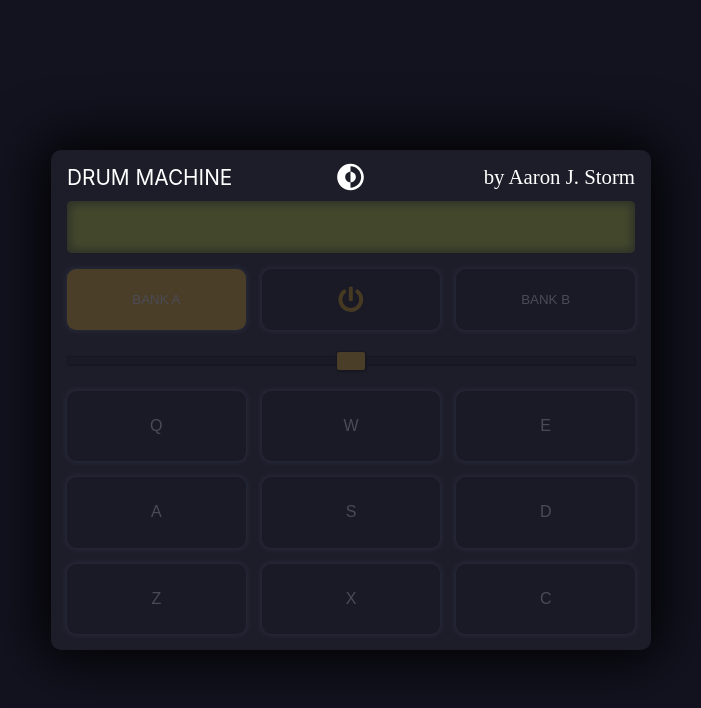
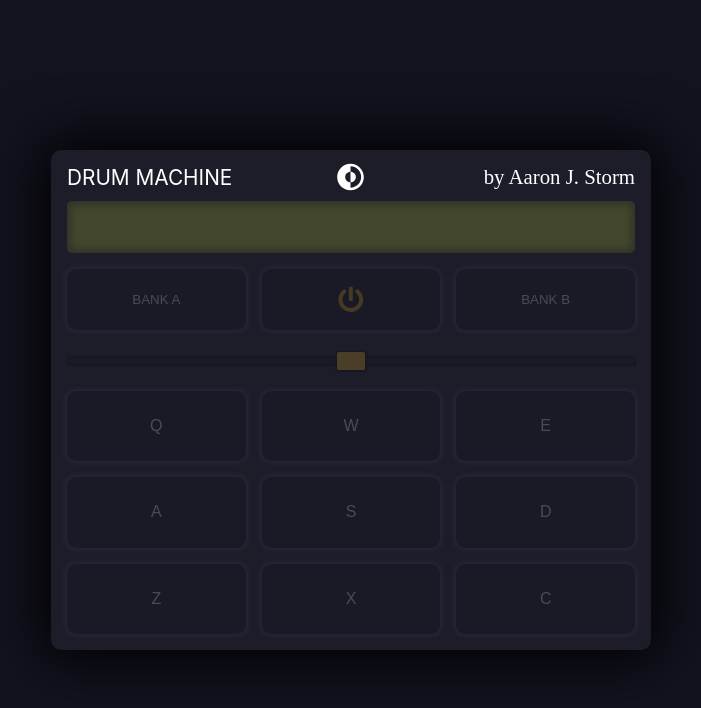
Before and after one commit to Aaron-Storm/drum-machine, a React (Create React App) app: page / in a window 1280 px wide. Shown: the top 708 px of the page, without its empty margins (289-990 px from the left). Built offline with nearby package versions, Linux system fonts and the light colour scheme; a web font is replaced by a local one.

Commit message:
added functionality to off mode

```diff
--- a/src/components/Button.jsx
+++ b/src/components/Button.jsx
@@ -5,6 +5,7 @@ const Button = ({ className, id, power, children, theme }) => {
 
 
   const [hover, setHover] = useState(false);
+  // const [focus, setFocus] = useState(false)
 
   function handleHover(e) {
 
--- a/src/components/Controls.css
+++ b/src/components/Controls.css
@@ -7,6 +7,7 @@
 }
 .darkTheme:focus {
   border-bottom: var(--focusBtnDark);
+  /* box-shadow: 0px -0.2rem 0rem -0.1rem white inset; */
   outline: none;
 }
 
@@ -60,6 +61,9 @@
 
 .power {
   width: 1.6rem;
+}
+.iconOff {
+  opacity: 1 !important;
 }
 
 
--- a/src/components/Controls.jsx
+++ b/src/components/Controls.jsx
@@ -11,12 +11,12 @@ function Controls({ activeBank, handleVolume, theme, power }) {
   });
 
   let bankAClass = classNames("ctrlBtn bankA", {
-    active: activeBank === "bankA",
+    active: power && activeBank === "bankA",
     darkTheme: theme,
     lightTheme: !theme,
   });
   let bankBClass = classNames("ctrlBtn bankB", {
-    active: activeBank === "bankB",
+    active: power && activeBank === "bankB",
     darkTheme: theme,
     lightTheme: !theme,
   });
@@ -29,6 +29,11 @@ function Controls({ activeBank, handleVolume, theme, power }) {
     off: !power
   })
 
+  let iconClass = classNames('power', {
+    iconOff: !power,
+
+  })
+
   const btnProps = [
     {
       className: bankAClass,
@@ -38,7 +43,7 @@ function Controls({ activeBank, handleVolume, theme, power }) {
     {
       className: powerClass,
       id: "pwr",
-      children: <Power class="power" />,
+      children: <Power class={iconClass} />,
     },
     {
       className: bankBClass,
--- a/src/components/DrumMachine.jsx
+++ b/src/components/DrumMachine.jsx
@@ -55,7 +55,7 @@ function DrumMachine({ theme, toggleDarkScreen }) {
     const playAudio = (e) => {
 
       console.log(e.eventPhase)
-      if (e.type === "click") {
+      if (e.type === "click" && power) {
         let myTarget = e.currentTarget;
 
         const audio = document.querySelector(
@@ -71,7 +71,7 @@ function DrumMachine({ theme, toggleDarkScreen }) {
         setActive(true);
       }
 
-      if (e.type === "keydown") {
+      if (e.type === "keydown" && power) {
         try {
           let keyCode = e.key.toUpperCase();
           const audio = document.querySelector(`audio[id="${keyCode}"]`);
--- a/src/components/DrumPad.css
+++ b/src/components/DrumPad.css
@@ -7,7 +7,9 @@
 }
 .darkBtn:focus {
   border-bottom: var(--focusBtnDark);
+  /* box-shadow: 0px -0.2rem 0rem -0.1rem white inset; */
   outline: none;
+
 }
 .lightBtn {
   background-color: var(--bgInactiveBtnLight);
```
Also changed, not shown: 1 other file (tests, documents, lock files or other folders).
